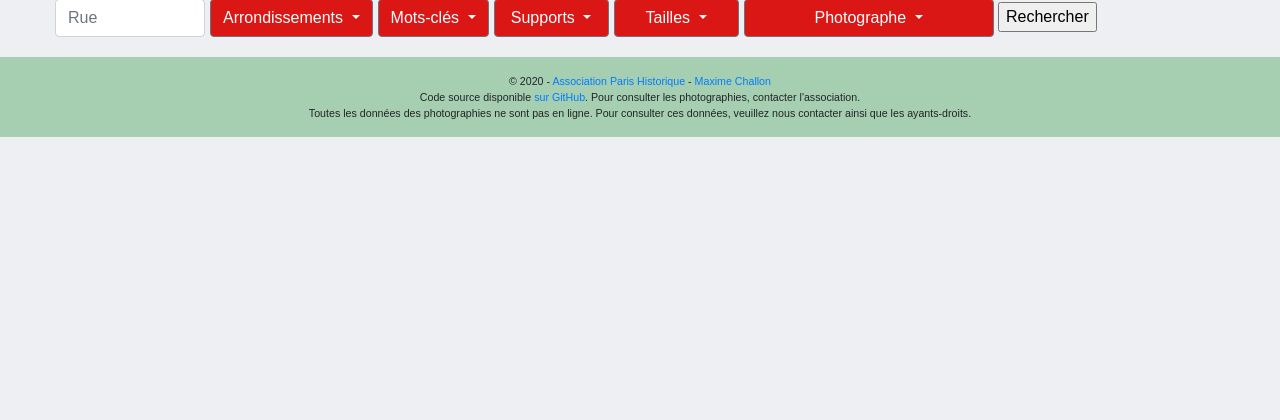
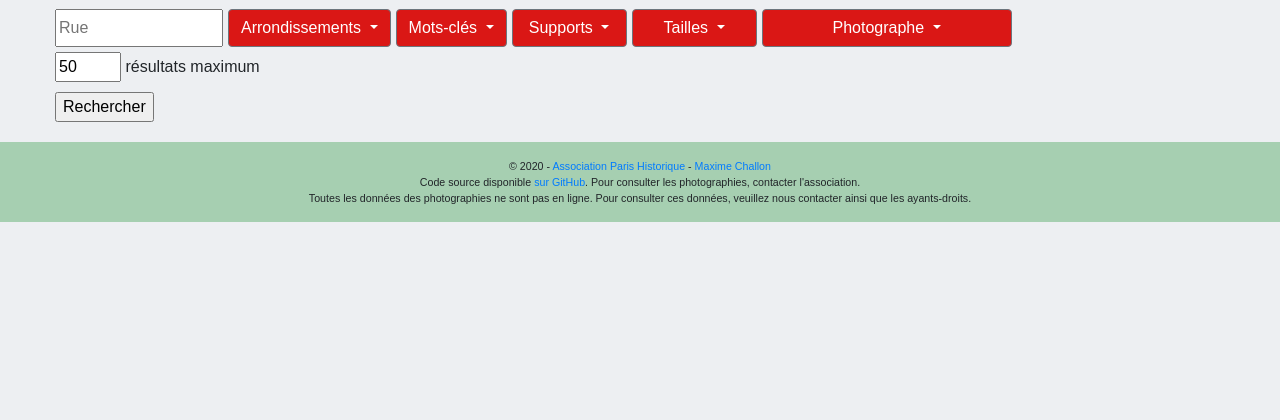
Before and after one commit to MaximeChallon/InventaireParisHistorique_webapp, a Flask app: page /catalogue in a window 1280 px wide. Shown: the part 142-562 px from the top of the page. Run offline with Flask 2, Linux system fonts and the light colour scheme; parts of the project's set-up code (start-up, migrations or seed data) failed here and were passed over; some libraries are stand-ins or nearby versions.

Commit message:
choix du nombre de résultats dans le catalogue

```diff
--- a/app/models/formulaires.py
+++ b/app/models/formulaires.py
@@ -46,6 +46,7 @@ class Recherche_form(FlaskForm):
     Support = MultiCheckboxField('Support', choices=SUPPORTS)
     Taille = MultiCheckboxField('Taille', choices=TAILLES)
     Photographe = MultiCheckboxField('Photographe', choices=PHOTOGRAPHES)
+    Par_page = StringField("Par page")
 
     submit = SubmitField('Rechercher')
 
--- a/app/routes/generals.py
+++ b/app/routes/generals.py
@@ -370,8 +370,17 @@ def get_latlg_adresses():
 def catalogue():
 	form = Recherche_form()
 	if form.validate_on_submit():
-		resultats = search(form, 2)
+		limit = form.Par_page.data
+		resultats = search(form, limit)
+		form.Par_page.data = limit
 		return render_template("pages/catalogue.html", form=form, resultats=resultats)
+	form.Par_page.data = 50
+	form.Rue.data = form.Rue.data
+	form.Arrondissement.data = form.Arrondissement.data
+	form.Mots_cles.data = form.Mots_cles.data
+	form.Support.data = form.Support.data
+	form.Taille.data = form.Taille.data
+	form.Photographe.data = form.Photographe.data
 	return render_template("pages/catalogue.html", form=form)
 
 
--- a/app/templates/pages/catalogue.html
+++ b/app/templates/pages/catalogue.html
@@ -11,8 +11,11 @@ Catalogue
     <div class="row">
         <form method="post" novalidate name="form1">
             {{ form.hidden_tag() }}
+            <div class="container">
+            <div class="row">
+                <div class="col-12">
                 <div class="btn-group">
-                <input type="text" class="form-control" id="Rue" name="Rue" placeholder="Rue" style="width:150px">
+                    {{form.Rue(size=15, maxsize=40, placeholder="Rue")}}
                     <div class="dropdown" style="margin-left:5px;">
                         <button class="btn btn-secondary dropdown-toggle" type="button" id="dropdownMenuButton" data-toggle="dropdown" aria-haspopup="true" aria-expanded="false"
                         style="background-color: #da1715"
@@ -61,6 +64,17 @@ Catalogue
     </button>
     <div class="dropdown-menu" aria-labelledby="dropdownMenuButton5">
         {{form.Photographe}}
+    </div>
+</div>
+</div>
+</div>
+<br>
+<div class="row">
+    <div class="col-12" style="margin-top:5px;margin-left:15px">
+    <div>
+        {{form.Par_page(size=4)}} résultats maximum
+    </div>
+</div>
 </div>
 </div>
 </div>
```
Lines whose indentation alone changed are shown as unchanged.
